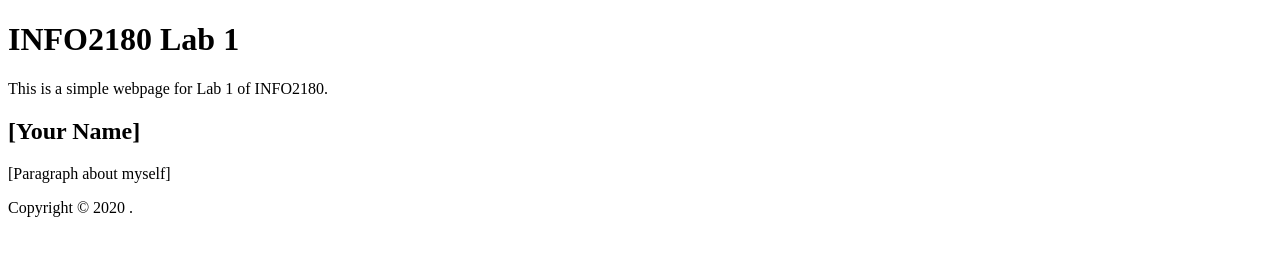
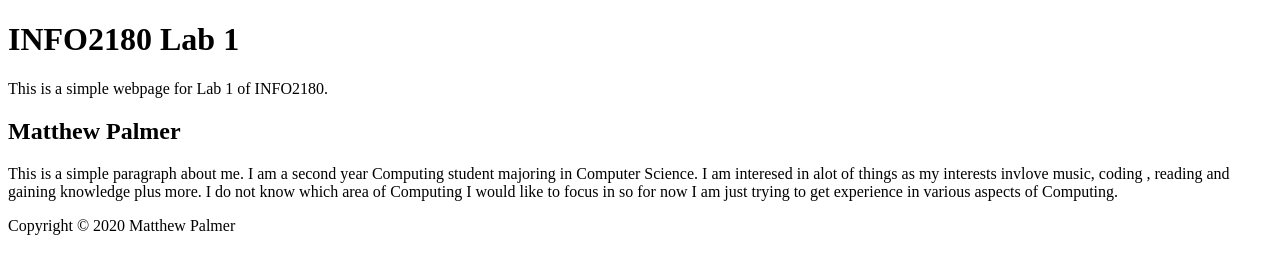
Before and after one commit to palmer-matthew/info2180-lab1, a plain HTML site: page index.html in a window 1280 px wide. Drawn offline with Linux system fonts and the light colour scheme.

Commit message:
Personalized index.html

```diff
--- a/index.html
+++ b/index.html
@@ -12,11 +12,16 @@
             <p>This is a simple webpage for Lab 1 of INFO2180.</p>
         </header>
         <main>
-            <h2>[Your Name]</h2>
-            <p>[Paragraph about myself]</p>
+            <h2>Matthew Palmer</h2>
+            <p>
+                This is a simple paragraph about me. I am a second year Computing student majoring in Computer Science.
+                I am interesed in alot of things as my interests invlove music, coding , reading and gaining knowledge plus more.
+                I do not know which area of Computing I would like to focus in so for now I am just trying to get experience in various
+                aspects of Computing.
+            </p>
         </main>
         <footer>
-            <p>Copyright &copy; 2020 <Your Name>.</p>
+            <p>Copyright &copy; 2020 Matthew Palmer </p>
         </footer>
     </body>
 </html>
```
